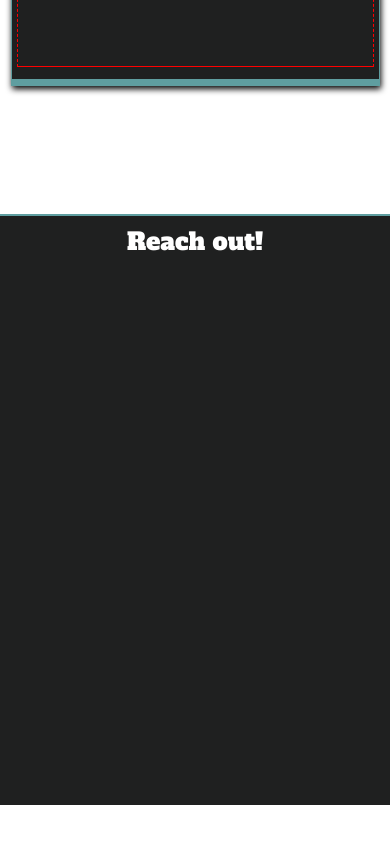
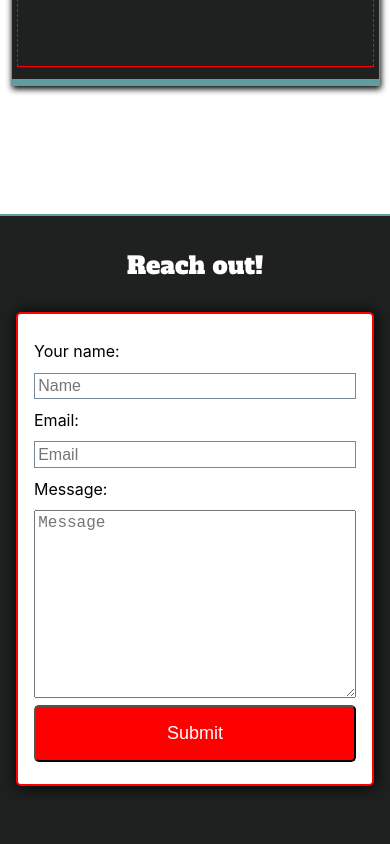
Before and after one commit to KevinKra/Personal_Website, a React (Create React App) app: page / in a window 390 px wide. Shown: the part 5475-6319 px from the top of the page. Before the commit the page ends 6280 px from the top, so only its background shows below. Built offline with nearby package versions, Linux system fonts and the light colour scheme.

Commit message:
Add additional media queries for phones and resolve an overflow bug with the inset Image

```diff
--- a/src/App.js
+++ b/src/App.js
@@ -158,11 +158,33 @@ function App() {
           details={`Galleria brings the movie-watching experience directly to its users by providing a visually appealing interactive design that both provides the ability to login to an account and favorite content based on your personal preferences. Search through various different genre and find the movies and shows that interest you the most!`}
         />
       </section>
-      <footer className="PageFooter">
+      <section className="PageFooter">
         <div className="section-title-container">
           <h2 className="page-section-title">Reach out!</h2>
         </div>
-      </footer>
+        <div className="footer-form">
+          <form
+            className="email-form"
+            action="https://formspree.io/kevinkrato92@gmail.com"
+            method="POST"
+          >
+            <label htmlFor="name">Your name:</label>
+            <input type="text" name="name" placeholder="Name"></input>
+            <label htmlFor="name">Email:</label>
+            <input type="email" placeholder="Email" name="_replyto"></input>
+            <label htmlFor="message">Message:</label>
+            <textarea
+              name="message"
+              cols="30"
+              rows="10"
+              placeholder="Message"
+            ></textarea>
+            <button type="submit" value="Send">
+              Submit
+            </button>
+          </form>
+        </div>
+      </section>
     </div>
   );
 }
--- a/src/App.scss
+++ b/src/App.scss
@@ -138,7 +138,7 @@
   }
 }
 
-$total-items: 10;
+$total-items: 11;
 $total-paras: 4;
 @for $i from 1 through $total-items {
   .skill:nth-child(#{$i}) {
@@ -157,6 +157,59 @@ $total-paras: 4;
   z-index: 3;
   padding-bottom: 8rem;
   background: white;
+}
+
+.footer-form {
+  display: flex;
+  justify-content: center;
+  align-items: center;
+  padding: 1rem;
+}
+
+.email-form {
+  display: flex;
+  flex-direction: column;
+  border: 2px solid red;
+  background-color: white;
+  border-radius: 5px;
+  margin-top: 5rem;
+  min-width: 50%;
+  max-width: 600px;
+  padding: 1rem;
+  box-shadow: 1px 1px 15px black;
+  label {
+    padding: 0.7rem 0;
+  }
+  input {
+    font-size: 16px;
+    padding: 0.2rem;
+    border: 1px solid lightslategrey;
+    transition: 0.7s ease-in;
+    &:focus {
+      outline: none;
+      border: 1px solid $background-dark;
+    }
+  }
+  textarea {
+    padding: 0.2rem;
+    font-size: 16px;
+    &:focus {
+      outline: none;
+    }
+  }
+  button {
+    cursor: pointer;
+    padding: 1rem;
+    margin: 0.4rem 0;
+    border-radius: 5px;
+    color: white;
+    font-size: 18px;
+    background-color: $accent-red;
+    transition: 0.5s ease-in;
+    &:hover {
+      background-color: rgb(201, 27, 27);
+    }
+  }
 }
 
 .section-title-container {
@@ -189,11 +242,27 @@ $total-paras: 4;
 .PageFooter {
   position: relative;
   z-index: 2;
-  height: 70vh;
+  height: 100vh;
   background-color: $background-dark;
+  .section-title-container {
+    h2 {
+      margin-top: 1.5rem;
+    }
+  }
 }
 
 @media screen and (min-width: 2500px) {
+  .email-form {
+    display: flex;
+    flex-direction: column;
+    border: 2px solid red;
+    background-color: white;
+    border-radius: 5px;
+    margin-top: 5rem;
+    width: 50%;
+    padding: 1rem;
+    box-shadow: 1px 1px 15px black;
+  }
   .Projects {
     display: flex;
     flex-direction: column;
--- a/src/components/InsetImage/InsetImage.scss
+++ b/src/components/InsetImage/InsetImage.scss
@@ -91,39 +91,9 @@
   .InsetImage {
     border: 1px solid transparent;
     position: relative;
-    height: 50vw;
+    // height: 50vw;
     width: 100%;
     border: 1px solid black;
     border-top: 4px solid black;
-
-    .cut-out-container {
-      position: relative;
-      z-index: 2;
-      height: 100%;
-      width: 100%;
-      overflow: scroll;
-    }
-
-    .frame {
-      position: absolute;
-      height: 100%;
-      width: 100%;
-      pointer-events: none;
-      z-index: 3;
-      box-shadow: inset 0px 5px 7px 1px rgba(0, 0, 0, 0.75);
-    }
-
-    .image {
-      position: absolute;
-      z-index: 1;
-      top: 0;
-      background-position: center;
-      background-size: cover;
-      height: 100%;
-      width: 100%;
-      padding: 12% 0%;
-      background-color: white;
-      border: 1px solid transparent;
-    }
   }
 }
--- a/src/components/Project/Project.scss
+++ b/src/components/Project/Project.scss
@@ -206,7 +206,7 @@
     padding: 1rem 0rem 0.4rem 1rem;
     min-width: 90%;
     .preview-section {
-      height: 40vh;
+      height: 46vh;
       width: 300%;
     }
     .details-section {
```
